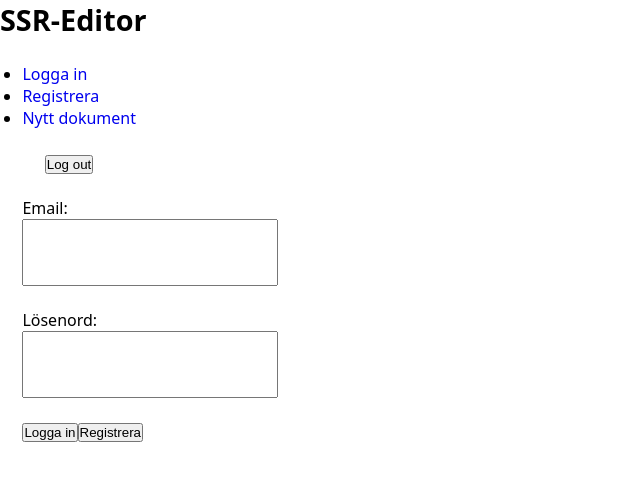
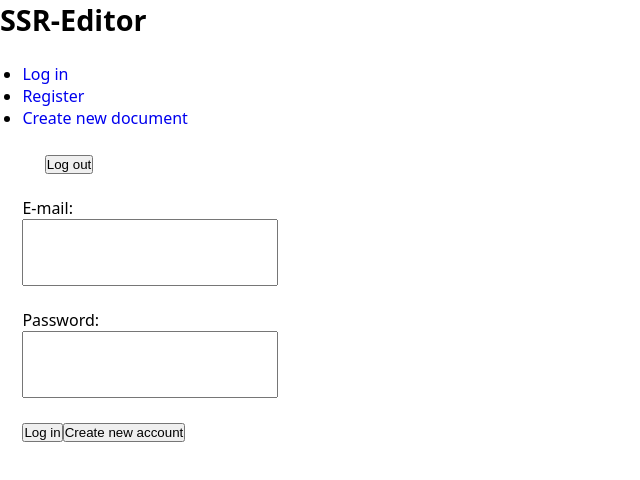
Before and after one commit to MoRosGi/jsramverk_frontend, a React (Create React App) app: page / in a window 1280 px wide. Shown: the top 480 px of the page, without its empty margins (0-640 px from the left). Built offline with nearby package versions, Linux system fonts and the light colour scheme.

Commit message:
Change UI language from Swedish to English for consistency

```diff
--- a/src/components/Document.js
+++ b/src/components/Document.js
@@ -46,10 +46,10 @@ const Document = () => {
                 </div>
             )
         ) : (
-            <p>Laddar...</p>
+            <p>Loading...</p>
         )}
         <Link to={`/documentedit/${document._id}`}>
-        <button>Redigera</button>
+        <button>Edit</button>
         </Link>
         <InviteForm documentId={id} />
         </main>
--- a/src/components/DocumentEdit.js
+++ b/src/components/DocumentEdit.js
@@ -95,7 +95,7 @@ const DocumentEdit = () => {
                     onChange={handleChange}
                 />
                 </div>
-                <button type="submit">Uppdatera</button>
+                <button type="submit">Submit</button>
             </form>
             <InviteForm documentId={id} />
         </>
--- a/src/components/DocumentForm.js
+++ b/src/components/DocumentForm.js
@@ -60,7 +60,7 @@ const DocumentForm = () => {
                 onChange={handleChange}
             />
             </div>
-            <button type="submit">Skapa</button>
+            <button type="submit">Submit</button>
         </form>
     );
 };
--- a/src/components/Layout.js
+++ b/src/components/Layout.js
@@ -7,18 +7,17 @@ const Layout = () => {
         <nav>
             <ul>
             <li>
-                <Link to="/">Logga in</Link>
+                <Link to="/">Log in</Link>
             </li>
             <li>
-                <Link to="/register">Registrera</Link>
+                <Link to="/register">Register</Link>
             </li>
             <li>
-                <Link to="/documentform">Nytt dokument</Link>
+                <Link to="/documentform">Create new document</Link>
             </li>
             </ul>
             <LogoutButton />
         </nav>
-
         <Outlet />
         </>
     )
--- a/src/components/LoginForm.js
+++ b/src/components/LoginForm.js
@@ -56,7 +56,7 @@ const LoginForm = () => {
         <form onSubmit={handleSubmit}>
             <div>
             <div>
-                <label htmlFor='email'>Email:</label>
+                <label htmlFor='email'>E-mail:</label>
             </div>
             <input
                 type="email"
@@ -69,7 +69,7 @@ const LoginForm = () => {
             </div>
             <div>
             <div>
-                <label htmlFor='password'>Lösenord:</label>
+                <label htmlFor='password'>Password:</label>
             </div>
             <input
                 type="password"
@@ -79,8 +79,8 @@ const LoginForm = () => {
                 onChange={handleChange}
             />
             </div>
-            <button type="submit">Logga in</button>
-            <Link to="/register"><button type="button">Registrera</button></Link>
+            <button type="submit">Log in</button>
+            <Link to="/register"><button type="button">Create new account</button></Link>
         </form>
     );
 };
--- a/src/components/RegisterForm.js
+++ b/src/components/RegisterForm.js
@@ -48,7 +48,7 @@ const RegisterForm = () => {
         <form onSubmit={handleSubmit}>
             <div>
             <div>
-                <label htmlFor='email'>Email:</label>
+                <label htmlFor='email'>E-mail:</label>
             </div>
             <input
                 type="email"
@@ -71,7 +71,7 @@ const RegisterForm = () => {
                 onChange={handleChange}
             />
             </div>
-            <button type="submit">Skapa konto</button>
+            <button type="submit">Register</button>
         </form>
     );
 };
--- a/src/components/UserDocuments.js
+++ b/src/components/UserDocuments.js
@@ -35,7 +35,7 @@ const UserDocuments = () => {
     return (
         <AuthWrapper>
             <main>
-                <h1>Mina dokument</h1>
+                <h1>My documents</h1>
                 {documents.length > 0 ? (
                     documents.map((document) => (
                         <div key={document._id}>
@@ -46,7 +46,7 @@ const UserDocuments = () => {
                     <p>{documents[0]?.error ? documents[0].error : 'Laddar...'}</p>
                 )}
                 <button>
-                    <Link to="/documentform">Nytt dokument</Link>
+                    <Link to="/documentform">Create new document</Link>
                 </button>
             </main>
         </AuthWrapper>
```
